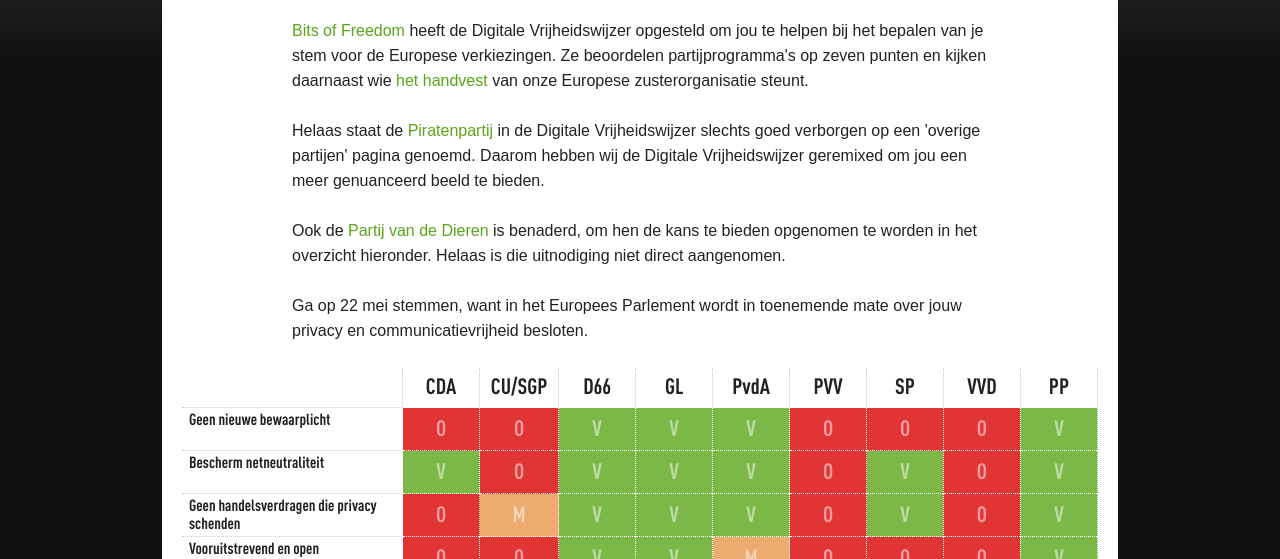
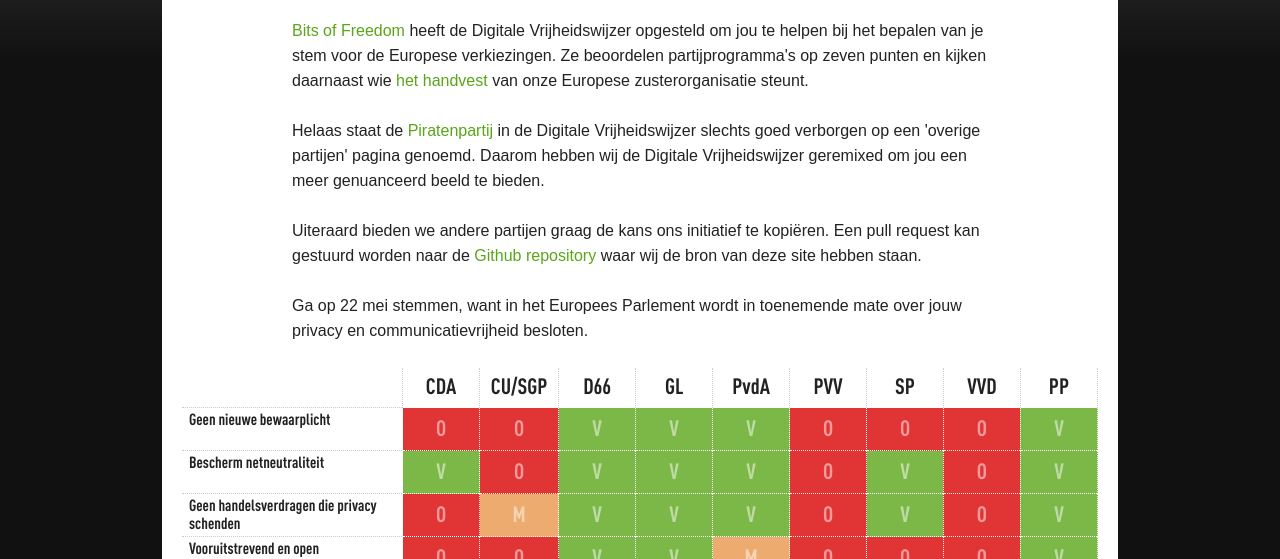
Before and after one commit to Piratenpartij/ep2014.ppnl.nl, a plain HTML site: page index.html in a window 1280 px wide. Shown: the part 241-800 px from the top of the page. Drawn offline with Linux system fonts and the light colour scheme; files whose address does not match are found by name.

Commit message:
Text updated

```diff
--- a/index.html
+++ b/index.html
@@ -29,7 +29,7 @@
 
     <p>Helaas staat de <a href="https://piratenpartij.nl">Piratenpartij</a> in de Digitale Vrijheidswijzer slechts goed verborgen op een 'overige partijen' pagina genoemd. Daarom hebben wij de Digitale Vrijheidswijzer geremixed om jou een meer genuanceerd beeld te bieden.</p>
 
-    <p>Ook de <a href="https://www.partijvoordedieren.nl" target="_blank">Partij van de Dieren</a> is benaderd, om hen de kans te bieden opgenomen te worden in het overzicht hieronder. Helaas is die uitnodiging niet direct aangenomen.</p>
+    <p>Uiteraard bieden we andere partijen graag de kans ons initiatief te kopiëren. Een pull request kan gestuurd worden naar de <a href="https://github.com/Piratenpartij/ep2014.ppnl.nl" target="_blank">Github repository</a> waar wij de bron van deze site hebben staan.</p>
 
     <p>Ga op 22 mei stemmen, want in het Europees Parlement wordt in toenemende mate over jouw privacy en communicatievrijheid besloten.</p>
 
@@ -45,8 +45,8 @@
                 <th id="pvv" scope="col" class="partij">PVV</th>
                 <th id="sp" scope="col" class="partij">SP</th>
                 <th id="vvd" scope="col" class="partij">VVD</th>
-		<th id="pp" scope="col" class="partij">PP</th>
-             </tr>
+				<th id="pp" scope="col" class="partij">PP</th>
+          </tr>
         </thead>
         <tbody>
             <tr class="standpunt">
@@ -290,7 +290,7 @@
                De VVD besteedt in haar verkiezingsprogramma geen aandacht aan de bewaarplicht.
            </p>
        </dd>
-       <dt id="pp-verdragen">Piratenpartij &raquo; <span class="vrij">Vrij</span></dt>
+      <dt id="pp-verdragen">Piratenpartij &raquo; <span class="vrij">Vrij</span></dt>
        <dd>
            <p>
                De Piratenpartij [tekst]. Pagina XYZ:
@@ -382,7 +382,7 @@
 
            </p>
        </dd>
-       <dt id="pp-verdragen">Piratenpartij &raquo; <span class="vrij">Vrij</span></dt>
+      <dt id="pp-verdragen">Piratenpartij &raquo; <span class="vrij">Vrij</span></dt>
        <dd>
            <p>
                De Piratenpartij [tekst]. Pagina XYZ:
```
